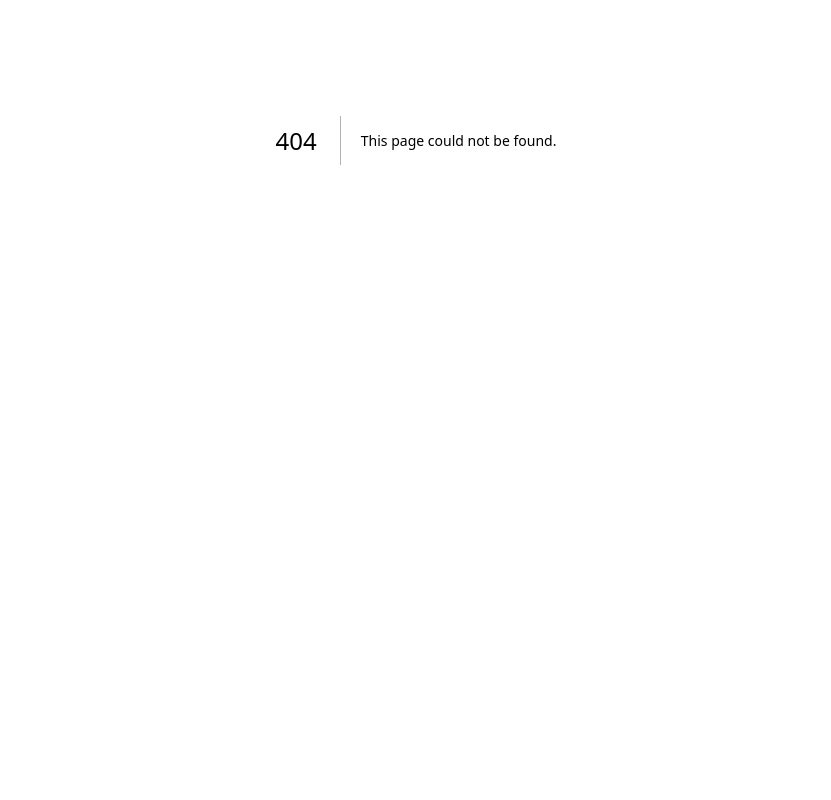
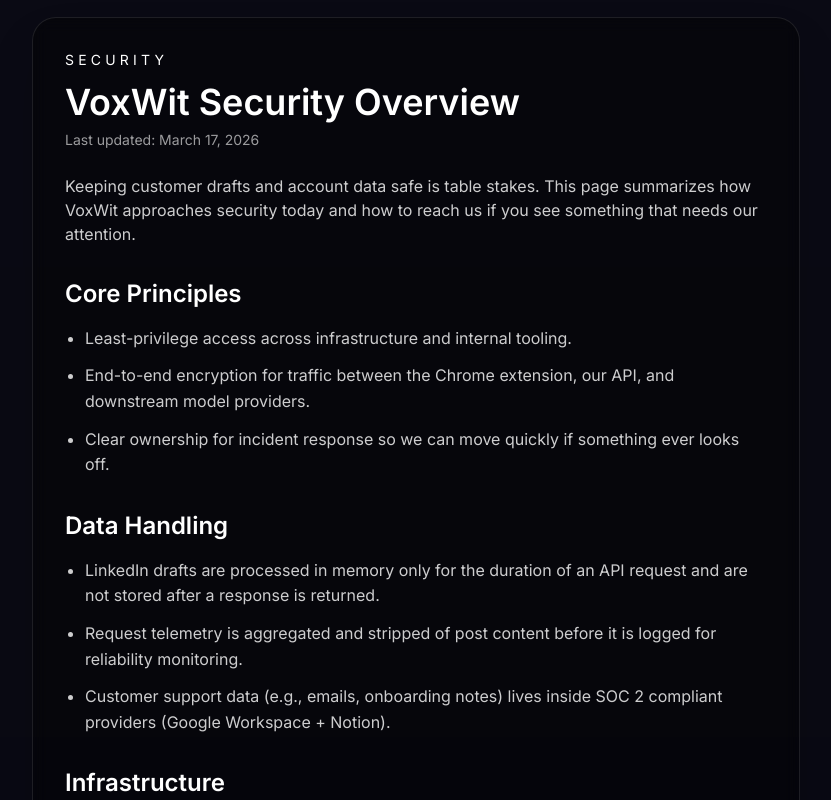
Before and after one commit to EricKovar/VoxWit-Website, a Next.js app: page /security in a window 1280 px wide. Before the commit this address had no page. Shown: the part 260-1060 px from the top of the page, without its empty margins (224-1055 px from the left). Before the commit the page ends 800 px from the top, so only its background shows below. Built offline with nearby package versions, Linux system fonts and the light colour scheme.

Commit message:
Add security overview page

```diff
--- /dev/null
+++ b/src/app/security/page.tsx
@@ -0,0 +1,102 @@
+import { Footer } from "@/components/Footer";
+import { SiteHeader } from "@/components/SiteHeader";
+import type { Metadata } from "next";
+import Link from "next/link";
+
+export const metadata: Metadata = {
+  title: "VoxWit Security",
+  description: "Learn how VoxWit protects customer data, handles incidents, and receives vulnerability reports.",
+};
+
+const sections = [
+  {
+    title: "Core Principles",
+    copy: [
+      "Least-privilege access across infrastructure and internal tooling.",
+      "End-to-end encryption for traffic between the Chrome extension, our API, and downstream model providers.",
+      "Clear ownership for incident response so we can move quickly if something ever looks off.",
+    ],
+  },
+  {
+    title: "Data Handling",
+    copy: [
+      "LinkedIn drafts are processed in memory only for the duration of an API request and are not stored after a response is returned.",
+      "Request telemetry is aggregated and stripped of post content before it is logged for reliability monitoring.",
+      "Customer support data (e.g., emails, onboarding notes) lives inside SOC 2 compliant providers (Google Workspace + Notion).",
+    ],
+  },
+  {
+    title: "Infrastructure",
+    copy: [
+      "The VoxWit API is hosted on Render with automatic patching, network-level firewalls, and per-service API keys.",
+      "Secrets are stored in each platform's encrypted secret manager (Render, Vercel, Chrome Developer Dashboard).",
+      "Source repositories require MFA, and production deploys are limited to authorized maintainers.",
+    ],
+  },
+  {
+    title: "Responsible Disclosure",
+    copy: [
+      "If you believe you’ve found a vulnerability, please email security@voxwit.com or eric@room52nyc.com with details.",
+      "We acknowledge reports within 2 business days, triage immediately, and keep you in the loop until the issue is resolved.",
+      "Please avoid public disclosure until we’ve shipped a fix—coordinated disclosure helps protect everyone who relies on VoxWit.",
+    ],
+  },
+  {
+    title: "Incident Response",
+    copy: [
+      "Critical incidents are escalated directly to the founder team and our API partners.",
+      "We notify affected users via email if their data could be impacted.",
+      "Post-incident reviews capture lessons learned and drive updates to this page when policies change.",
+    ],
+  },
+];
+
+export default function SecurityPage() {
+  return (
+    <main className="relative min-h-screen overflow-hidden bg-midnight text-white">
+      <div className="absolute inset-0 bg-gradient-to-b from-softCyan/20 via-black/10 to-transparent blur-3xl" />
+      <div className="relative z-10 flex flex-col gap-10 px-6 py-10 md:px-10 lg:px-16">
+        <SiteHeader />
+
+        <section className="mx-auto w-full max-w-3xl rounded-3xl border border-white/10 bg-black/40 p-8 shadow-2xl shadow-electricPurple/20 backdrop-blur">
+          <p className="text-sm uppercase tracking-[0.3em] text-softCyan">Security</p>
+          <h1 className="mt-3 text-4xl font-semibold text-white">VoxWit Security Overview</h1>
+          <p className="mt-2 text-sm text-white/60">Last updated: March 17, 2026</p>
+
+          <p className="mt-6 text-base text-white/80">
+            Keeping customer drafts and account data safe is table stakes. This page summarizes how VoxWit approaches security today and
+            how to reach us if you see something that needs our attention.
+          </p>
+
+          <div className="mt-8 space-y-8">
+            {sections.map((section) => (
+              <div key={section.title}>
+                <h2 className="text-2xl font-semibold text-white">{section.title}</h2>
+                <ul className="mt-4 list-disc space-y-3 pl-5 text-white/80">
+                  {section.copy.map((item) => (
+                    <li key={item}>{item}</li>
+                  ))}
+                </ul>
+              </div>
+            ))}
+          </div>
+
+          <div className="mt-10 space-y-4 text-white/80">
+            <div>
+              <h2 className="text-2xl font-semibold text-white">Contact</h2>
+              <p className="mt-3">
+                Report security issues to <Link href="mailto:security@voxwit.com" className="text-softCyan underline">security@voxwit.com</Link>
+                {" "}or <Link href="mailto:eric@room52nyc.com" className="text-softCyan underline">eric@room52nyc.com</Link>. Include reproduction steps, affected endpoints, and any logs you can safely share.
+              </p>
+            </div>
+            <p className="text-sm text-white/60">
+              We update this page whenever our infrastructure or policies change in a material way. If you have questions beyond what’s listed here, drop us a line.
+            </p>
+          </div>
+        </section>
+
+        <Footer />
+      </div>
+    </main>
+  );
+}
```
